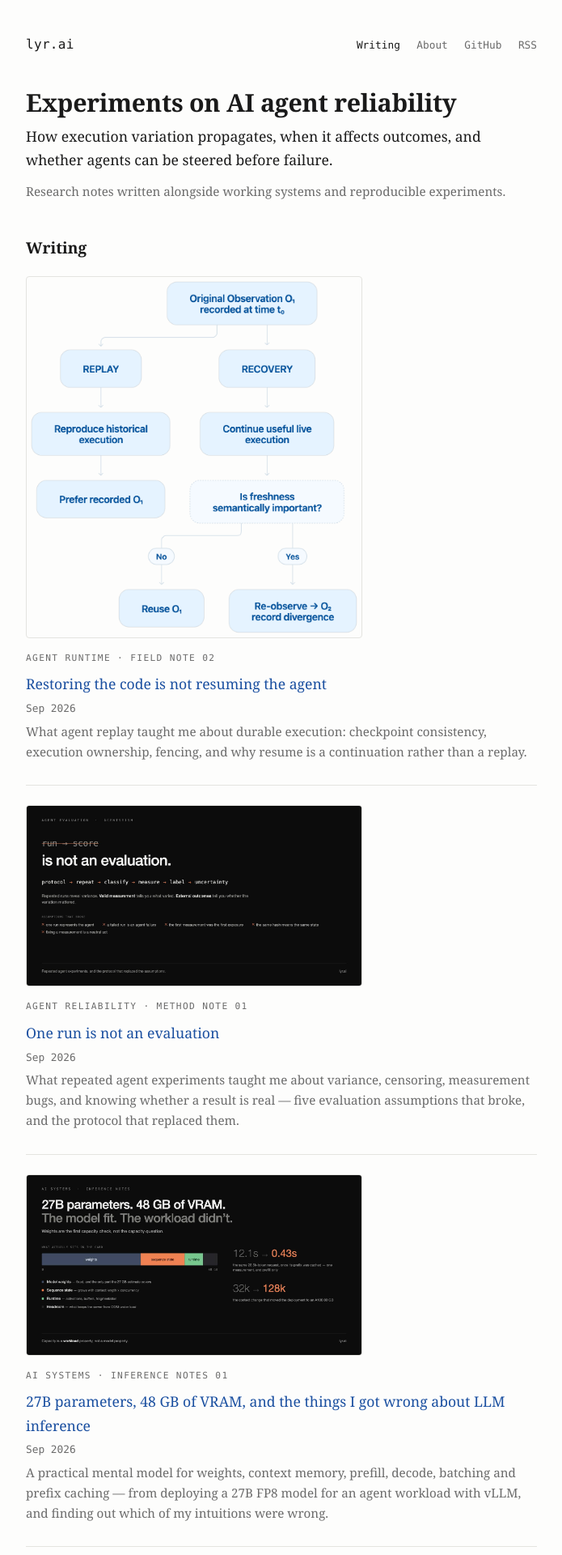
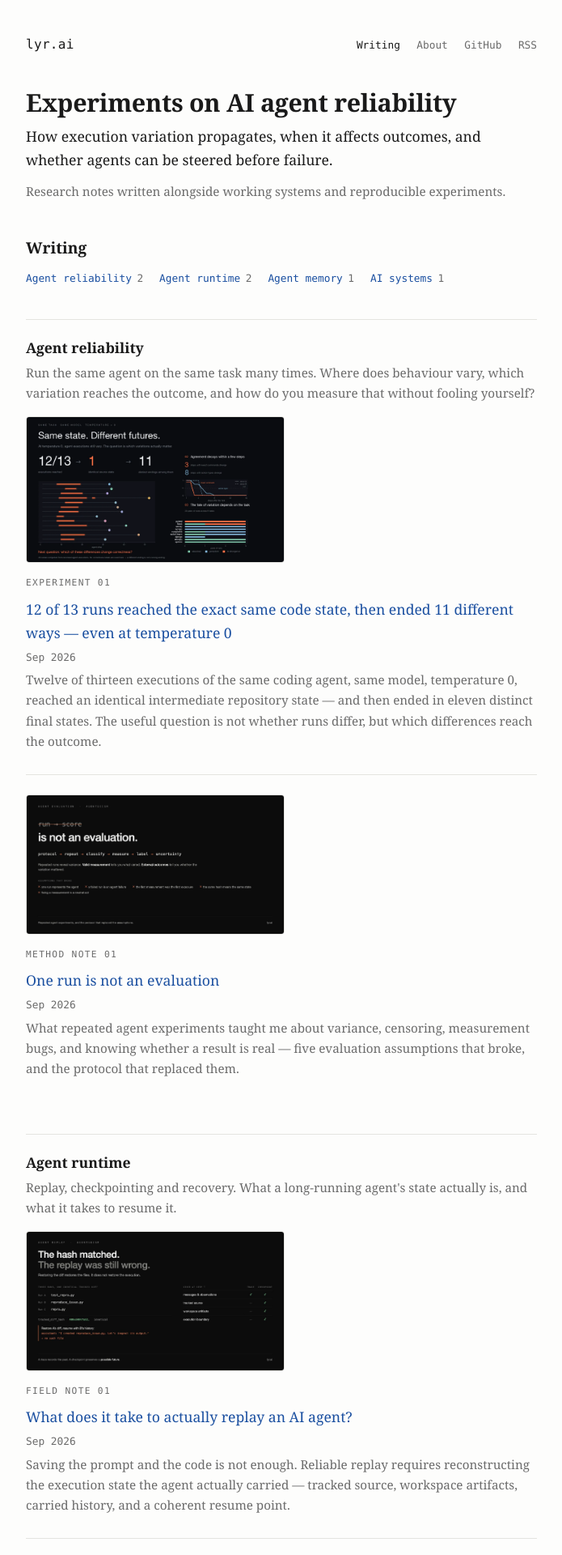
Before and after one commit to lyr-ai/lyr-ai.github.io, a Jekyll site: the page built from index.html, in a window 1280 px wide. Shown: the top 1920 px of the page at 81% size, without its empty margins (292-987 px from the left). Built offline with Jekyll 4.4.1, drawn with Linux system fonts in a browser that asks for light colours; some of the changed text lies outside the part shown.

Commit message:
Group the home page by series, with a series index and blurbs

```diff
--- a/_config.yml
+++ b/_config.yml
@@ -20,6 +20,28 @@ plugins:
 # front matter, which renders a "first published at" line -- the copy points
 # back at this site, not the other way round.
 
+# The home page groups posts by `series`. Order here is reading order, not
+# alphabetical; a post whose series is not listed still appears, under
+# "Elsewhere". Keep the names identical to the front matter.
+series:
+  - name: Agent reliability
+    blurb: >-
+      Run the same agent on the same task many times. Where does behaviour
+      vary, which variation reaches the outcome, and how do you measure that
+      without fooling yourself?
+  - name: Agent runtime
+    blurb: >-
+      Replay, checkpointing and recovery. What a long-running agent's state
+      actually is, and what it takes to resume it.
+  - name: Agent memory
+    blurb: >-
+      What an agent carries between steps, and why long-term memory is a state
+      problem before it is a retrieval problem.
+  - name: AI systems
+    blurb: >-
+      The inference and serving infrastructure underneath agent workloads,
+      learned by deploying it.
+
 defaults:
   - scope: { path: "", type: "posts" }
     values: { layout: "post" }
--- a/assets/css/style.css
+++ b/assets/css/style.css
@@ -278,6 +278,45 @@ figure.wide figcaption::after {
 }
 .posts .cards time { margin-top: .3rem; }
 
+/* -- home: posts grouped by series ----------------------------------------- */
+
+/* One line of series names with counts, so the whole site is legible before
+   any scrolling. Anchors jump to the group below. */
+.series-nav ul {
+  display: flex;
+  flex-wrap: wrap;
+  gap: .4rem 1.25rem;
+  margin: .25rem 0 0;
+  padding: 0;
+  list-style: none;
+}
+.series-nav li {
+  padding: 0;
+  border: 0;
+  font-family: ui-monospace, SFMono-Regular, Menlo, monospace;
+  font-size: .8rem;
+}
+.series-nav a { text-decoration: none; }
+.series-nav a:hover { text-decoration: underline; }
+.series-nav .count {
+  margin-left: .4rem;
+  color: var(--muted);
+}
+
+.posts .series { margin-top: 2.5rem; }
+.posts .series h3 {
+  margin: 0 0 .25rem;
+  padding-top: 1.25rem;
+  border-top: 1px solid var(--rule);
+  font-size: 1.1rem;
+}
+.posts .series-blurb { margin: 0 0 .5rem; }
+.posts .series li:last-child { border-bottom: 0; }
+
+/* Thumbnails are smaller inside a group: the group heading now carries the
+   orientation the big card used to. */
+.posts .series .thumb { max-width: 20rem; }
+
 /* -- about ------------------------------------------------------------------ */
 
 .about h1 { margin-bottom: 1.25rem; }
--- a/index.html
+++ b/index.html
@@ -15,28 +15,83 @@ title: lyr.ai
   </p>
 </section>
 
+{%- comment -%}
+Posts are grouped by `series` (see _config.yml for the order and blurbs).
+Within a series they run oldest first, because the entries are numbered and
+meant to be read in order. Anything whose series is not declared falls
+through to "Elsewhere" so a new post is never silently hidden.
+{%- endcomment -%}
+{%- assign declared = site.series | map: "name" %}
+
 <section class="posts">
   <h2>Writing</h2>
   {%- if site.posts.size == 0 %}
   <p class="empty">Nothing published yet.</p>
+  {%- else %}
+  <nav class="series-nav" aria-label="Series">
+    <ul>
+      {%- for s in site.series %}
+      {%- assign in_series = site.posts | where: "series", s.name %}
+      {%- if in_series.size > 0 %}
+      <li><a href="#{{ s.name | slugify }}">{{ s.name }}</a><span class="count">{{ in_series.size }}</span></li>
       {%- endif %}
+      {%- endfor %}
+    </ul>
+  </nav>
+  {%- endif %}
+
+  {%- for s in site.series %}
+  {%- assign in_series = site.posts | where: "series", s.name | reverse %}
+  {%- if in_series.size > 0 %}
+  <section class="series" id="{{ s.name | slugify }}">
+    <h3>{{ s.name }}</h3>
+    {%- if s.blurb %}<p class="dek series-blurb">{{ s.blurb }}</p>{% endif %}
     <ul class="cards">
-    {%- for post in site.posts %}
+      {%- for post in in_series %}
       <li>
         {%- if post.image %}
         <a class="thumb" href="{{ post.url | relative_url }}" tabindex="-1" aria-hidden="true">
           <img src="{{ post.image | relative_url }}" alt="" loading="lazy">
         </a>
         {%- endif %}
-      {%- if post.series %}
-      <p class="eyebrow">{{ post.series }}{% if post.experiment %} · Experiment {{ post.experiment }}{% elsif post.entry %} · {{ post.entry }}{% endif %}</p>
-      {%- endif %}
+        {%- if post.experiment %}<p class="eyebrow">Experiment {{ post.experiment }}</p>
+        {%- elsif post.entry %}<p class="eyebrow">{{ post.entry }}</p>{% endif %}
         <a class="title" href="{{ post.url | relative_url }}">{{ post.title }}</a>
         <time datetime="{{ post.date | date_to_xmlschema }}">{{ post.date | date: "%b %Y" }}</time>
         {%- if post.description %}<p class="dek">{{ post.description }}</p>{% endif -%}
       </li>
       {%- endfor %}
     </ul>
+  </section>
+  {%- endif %}
+  {%- endfor %}
+
+  {%- assign shown_other_heading = false %}
+  {%- for post in site.posts %}
+  {%- unless declared contains post.series %}
+  {%- unless shown_other_heading %}
+  <section class="series" id="elsewhere">
+    <h3>Elsewhere</h3>
+    <ul class="cards">
+  {%- assign shown_other_heading = true %}
+  {%- endunless %}
+      <li>
+        {%- if post.image %}
+        <a class="thumb" href="{{ post.url | relative_url }}" tabindex="-1" aria-hidden="true">
+          <img src="{{ post.image | relative_url }}" alt="" loading="lazy">
+        </a>
+        {%- endif %}
+        {%- if post.series %}<p class="eyebrow">{{ post.series }}{% if post.entry %} · {{ post.entry }}{% endif %}</p>{% endif %}
+        <a class="title" href="{{ post.url | relative_url }}">{{ post.title }}</a>
+        <time datetime="{{ post.date | date_to_xmlschema }}">{{ post.date | date: "%b %Y" }}</time>
+        {%- if post.description %}<p class="dek">{{ post.description }}</p>{% endif -%}
+      </li>
+  {%- endunless %}
+  {%- endfor %}
+  {%- if shown_other_heading %}
+    </ul>
+  </section>
+  {%- endif %}
 </section>
 
 <section class="projects">
```
Lines whose indentation alone changed are shown as unchanged.
